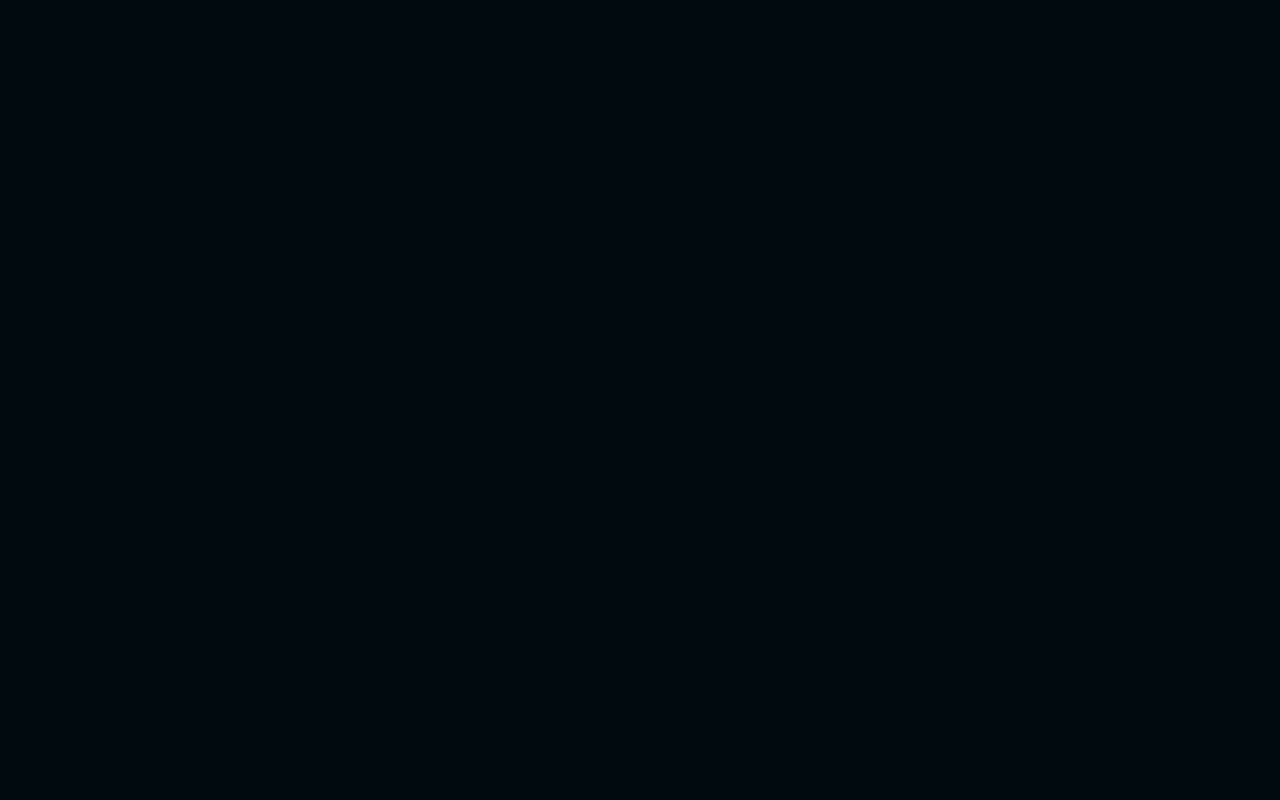
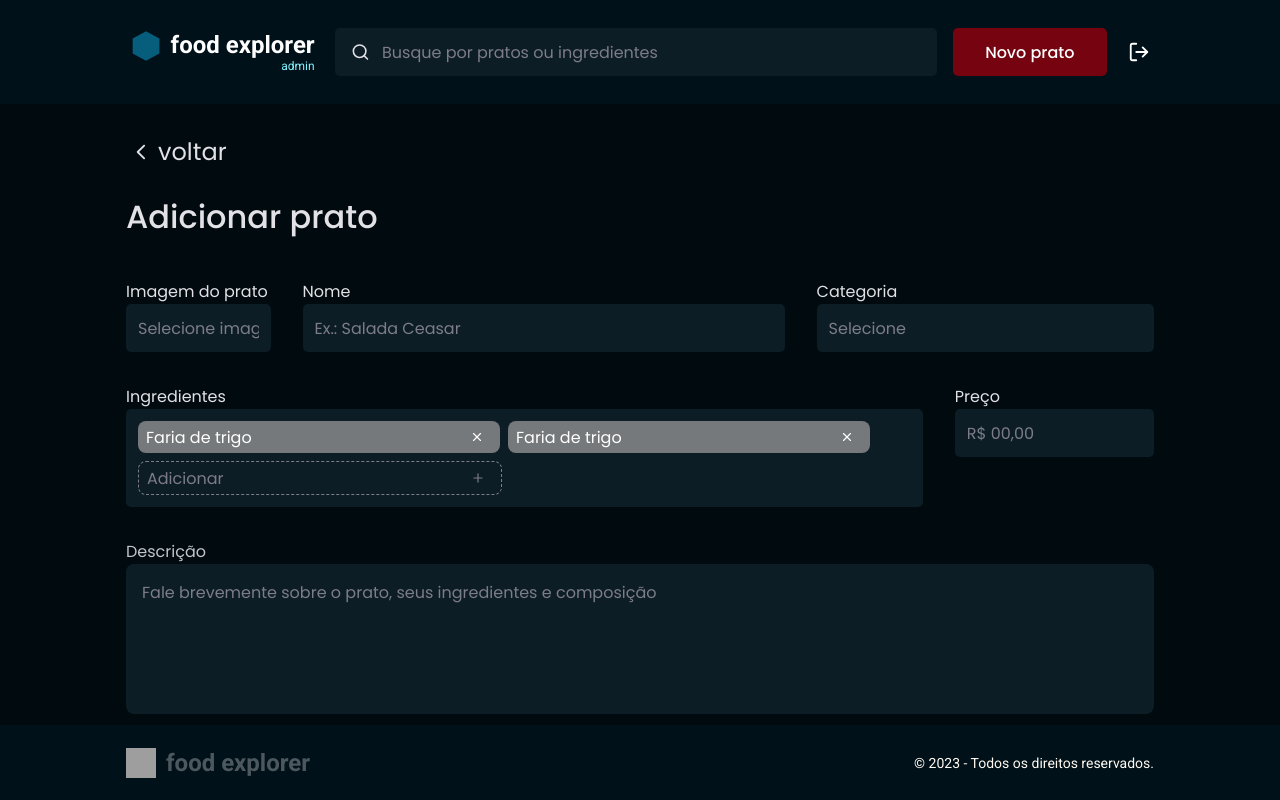
Before and after one commit to dbento-dev/food_explorer_frontend, a React (Vite) app in the folder food-explorer/: page /add-dish in a window 1280 px wide. Before the commit this address had no page. Built offline with nearby package versions, Linux system fonts and the light colour scheme; grey boxes are pictures that could not be loaded.

Commit message:
add new navigations to app

```diff
--- a/food-explorer/src/components/ButtonText/styles.js
+++ b/food-explorer/src/components/ButtonText/styles.js
@@ -1,6 +1,7 @@
 import styled from 'styled-components'
+import { Link } from 'react-router-dom'
 
-export const Container = styled.button`
+export const Container = styled(Link)`
   background: none;
   border: none;
   font-size: 24px;
@@ -8,7 +9,7 @@ export const Container = styled.button`
 
   display: flex;
   align-items: center;
-  justify-content: center;
+  justify-content: flex-start;
 
   > svg {
     font-size: 32px;
--- a/food-explorer/src/main.jsx
+++ b/food-explorer/src/main.jsx
@@ -5,14 +5,12 @@ import GlobalStyles from './styles/global'
 import { ThemeProvider } from 'styled-components'
 import theme from './styles/theme'
 
-
 import { Routes } from './routes'
 
 ReactDOM.createRoot(document.getElementById('root')).render(
   <React.StrictMode>
     <ThemeProvider theme={theme}>
       <GlobalStyles />
-
       <Routes />
     </ThemeProvider>
   </React.StrictMode>
--- a/food-explorer/src/pages/AddDish/index.jsx
+++ b/food-explorer/src/pages/AddDish/index.jsx
@@ -18,7 +18,7 @@ export function AddDish() {
 
       <main>
         <Content>
-          <ButtonText title="voltar" icon={RxCaretLeft} />
+          <ButtonText title="voltar" icon={RxCaretLeft} to="/" />
           <h2>Adicionar prato</h2>
 
           <Form>
--- a/food-explorer/src/pages/Details/index.jsx
+++ b/food-explorer/src/pages/Details/index.jsx
@@ -16,7 +16,7 @@ export function Details() {
 
       <main>
         <Content>
-          <ButtonText title="voltar" icon={RxCaretLeft} />
+          <ButtonText title="voltar" icon={RxCaretLeft} to="/" />
 
           <div>
             <div>
--- a/food-explorer/src/pages/SignIn/index.jsx
+++ b/food-explorer/src/pages/SignIn/index.jsx
@@ -2,6 +2,7 @@ import { Background, Container, Form } from './styles'
 
 import { Input } from '../../components/Input'
 import { Button } from '../../components/Button'
+import { Link } from 'react-router-dom'
 
 export function SignIn() {
   return (
@@ -26,7 +27,7 @@ export function SignIn() {
 
           <Button title="Entrar" />
 
-          <a href="#">Criar uma conta</a>
+          <Link to="/register">Criar uma conta</Link>
         </div>
       </Form>
     </Container>
--- a/food-explorer/src/pages/SignUp/index.jsx
+++ b/food-explorer/src/pages/SignUp/index.jsx
@@ -2,6 +2,7 @@ import { Background, Container, Form } from './styles'
 
 import { Input } from '../../components/Input'
 import { Button } from '../../components/Button'
+import { Link } from 'react-router-dom'
 
 export function SignUp() {
   return (
@@ -34,7 +35,7 @@ export function SignUp() {
 
           <Button title="Criar conta" />
 
-          <a href="#">Já tenho uma conta</a>
+          <Link to="/">Já tenho uma conta</Link>
         </div>
       </Form>
     </Container>
--- a/food-explorer/src/routes/index.jsx
+++ b/food-explorer/src/routes/index.jsx
@@ -6,8 +6,8 @@ import { AuthRoutes } from './auth.routes'
 export function Routes() {
   return (
     <BrowserRouter>
-      {/* <AppRoutes /> */}
-      <AuthRoutes />
+      <AppRoutes />
+      {/* <AuthRoutes /> */}
     </BrowserRouter>
   )
 }
```
